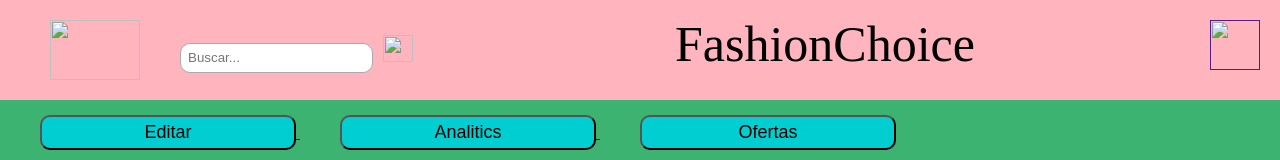
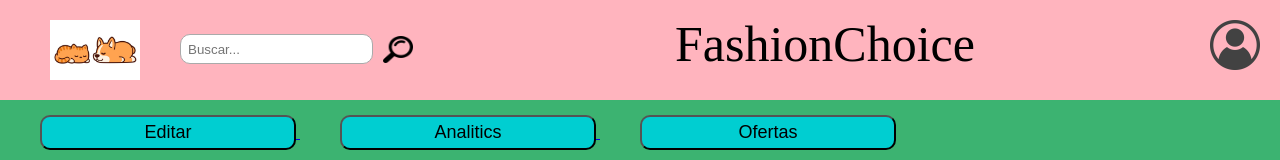
Before and after one commit to Camila-florbonita/ProyectoFinal, a plain HTML site: page AgregarPrenda.html in a window 1280 px wide. Shown: the top 160 px of the page. Drawn offline with Linux system fonts and the light colour scheme; files that its build step writes are made by us from their sources.

Commit message:
problema con mezclar cambios

```diff
--- a/AgregarPrenda.html
+++ b/AgregarPrenda.html
@@ -1,6 +1,6 @@
 <html>
     <head>
-        <link rel="stylesheet" href="FormatoCSS.css">
+        <link rel="stylesheet" href="css/FormatoCSS.css">
         <title>Ingresar prenda</title>
         <meta charset="UTF-8">
         <script src="AgregarPrenda.js"></script>
@@ -9,12 +9,12 @@
 
         <header class="header">
             <a href="OpcionesAdministrador.html">
-                <img class="logo" src="logo_provisional.jpg">
+                <img class="logo" src="img/logo_provisional.jpg">
             </a>
             <form class="buscar" action="#">
                 <input class="busqueda" type="text" placeholder="Buscar...">
                 <button class="lupa" type="submit">
-                    <img src="lupa.png">
+                    <img src="img/lupa.png">
                 </button>
             </form>
             <a href="OpcionesAdministrador.html">
@@ -24,7 +24,7 @@
             </a>
 
             <a href="">
-                <img class="iconocuentaadmin" src="cuentaicono.png">
+                <img class="iconocuentaadmin" src="img/cuentaicono.png">
             </a>
         </header>
 
```
